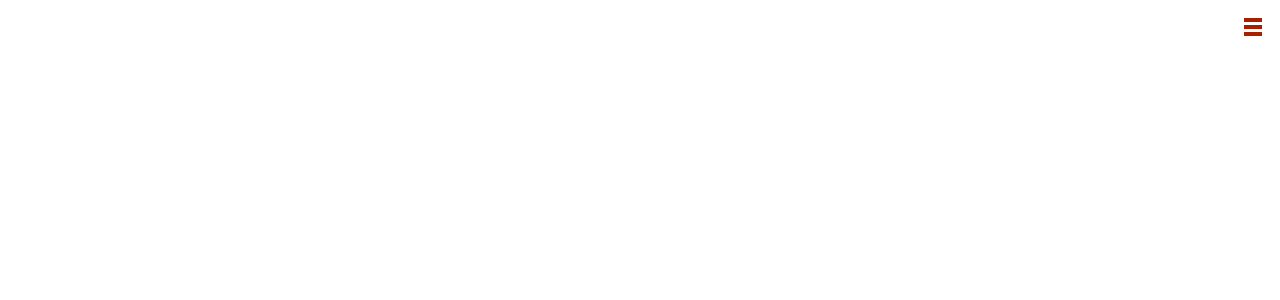
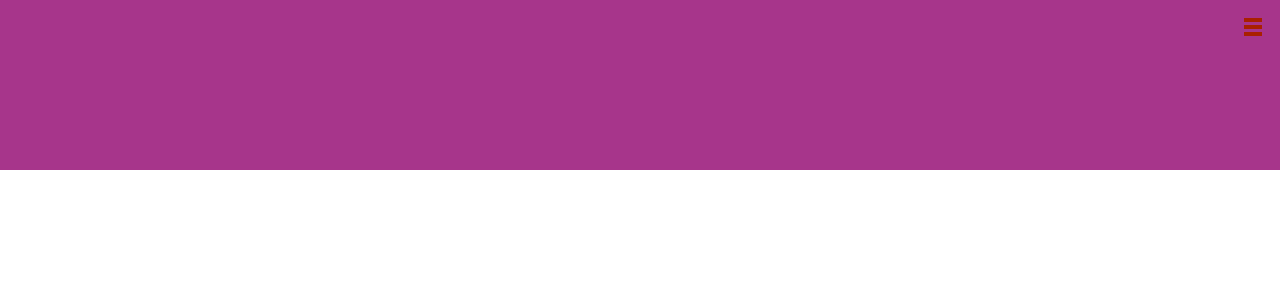
Before and after one commit to Glasgow19/team-14, a React (Create React App) app in the folder client/: page /articles in a window 1280 px wide. Shown: the top 300 px of the page. Built offline with nearby package versions, Linux system fonts and the light colour scheme.

Commit message:
fixed styling bugs

```diff
--- a/client/src/components/AlternatingComponent/index.css
+++ b/client/src/components/AlternatingComponent/index.css
@@ -1,6 +1,6 @@
 .alternating-component {
   background-color: #a7358b;
-  color: white;
+  color:black;
   display: block;
   margin: auto;
   padding: 10px;
--- a/client/src/components/Article/index.css
+++ b/client/src/components/Article/index.css
@@ -1,12 +1,13 @@
 .specific-article {
   text-align: center;
+  background-color: #a7358b;
+  display: block;
+  margin: auto;
+  padding: 10px;
+  height: 150px;
+  position: relative;
 }
-.specific-article #title {
-  color: #ed694b;
+
+#background-override {
+  background-color: #ed8b4b !important;
 }
-.specific-article #date {
-  color: #ed694b;
-}
-.specific-article #content {
-  margin-top: 15px;
-}
--- a/client/src/components/Article/index.js
+++ b/client/src/components/Article/index.js
@@ -3,8 +3,18 @@ import "./index.css";
 import PropTypes from "prop-types";
 
 const Article = props => {
+  let isPurple = true;
+  let i = parseInt(props.index);
+  if (i % 2 == 0) {
+    isPurple = false;
+  }
+
+  let optionalId = "";
+  if (!isPurple) {
+    optionalId = "background-override";
+  }
   return (
-    <div className="specific-article">
+    <div className="specific-article" id={optionalId}>
       <h1 id="title">{props.title}</h1>
       <h3 id="date">{props.date}</h3>
       <img alt="" src={props.imgSrc}></img>
--- a/client/src/components/ArticleList/index.js
+++ b/client/src/components/ArticleList/index.js
@@ -25,7 +25,6 @@ const ArticleList = () => {
             text: articleText,
             date: articleDate,
             imgSrc: articleImageUrl,
-            backgroundColour: "purple"
           });
         });
         setArticleArray(arr);
--- a/client/src/components/Event/index.js
+++ b/client/src/components/Event/index.js
@@ -12,7 +12,7 @@ const Event = props => {
   let optionalId = "";
   let someColour = "date white";
   if (!isPurple) {
-    optionalId = "background-override";
+    optionalId = "event-override";
     someColour = "date purple";
   }
 
--- a/client/src/components/Home/index.jsx
+++ b/client/src/components/Home/index.jsx
@@ -45,11 +45,11 @@ const Home = () => {
 		return () => {};
 	  }, []);
 
-	//   const yo = [1, 2, 3];
 	return (
 		<div>
 			<HeroComponent />
 			<ScrollContainer bg="#F8AD18" title="Learn more" />
+			<ScrollContainer bg="#62cde0" title="Facts" />
 			<ScrollContainer bg="#e06662" title="Success stories" />
 			<ScrollContainer bg="#62e0b4" arr={articleArray} title="Featured Articles" />
 			<ScrollContainer bg="#62cde0" title="Resources" />
--- a/client/src/components/Shared/ScrollContainer.jsx
+++ b/client/src/components/Shared/ScrollContainer.jsx
@@ -46,28 +46,28 @@ export default function ScrollContainer(props) {
 	const classes = useStyles();
     const image = "https://external-content.duckduckgo.com/iu/?u=https%3A%2F%2Ftse2.mm.bing.net%2Fth%3Fid%3DOIP.vfwiFzWrPiiene-4DbUaFAHaE8%26pid%3DApi&f=1"
 
-	// const tileData = [
-	// 	{
-	// 		img: image,
-	// 		title: 'Image',
-	// 		author: 'author'
-	// 	},
-	// 	{
-	// 		img: image,
-	// 		title: 'Image',
-	// 		author: 'author'
-	// 	},
-	// 	{
-	// 		img: image,
-	// 		title: 'Image',
-	// 		author: 'author'
-	// 	},
-	// 	{
-	// 		img: image,
-	// 		title: 'Image',
-	// 		author: 'author'
-	// 	}
-	// ];
+	const tileData = [
+		{
+			img: image,
+			title: 'Image',
+			author: 'author'
+		},
+		{
+			img: image,
+			title: 'Image',
+			author: 'author'
+		},
+		{
+			img: image,
+			title: 'Image',
+			author: 'author'
+		},
+		{
+			img: image,
+			title: 'Image',
+			author: 'author'
+		}
+	];
 	if (props.arr === undefined){
 		return null;
 	}
```
